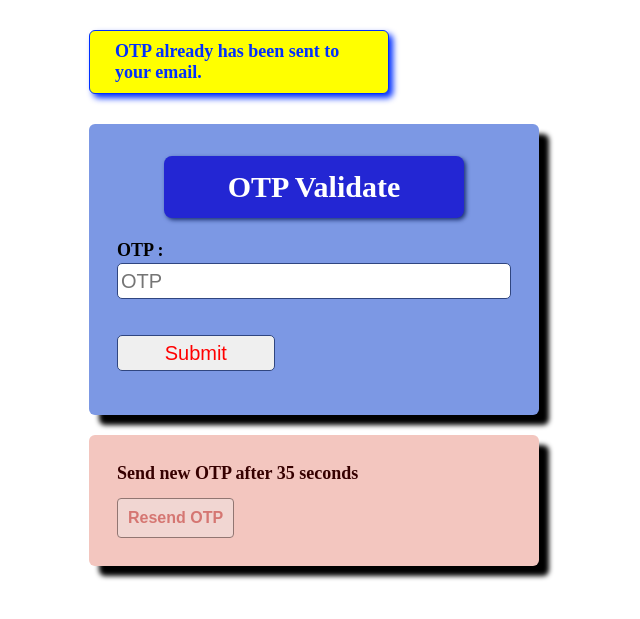
After one commit to bimandas1/FT2-77-PHP-Basic, a PHP site: page /otp_validation.php in a window 1280 px wide. The commit adds this page. Shown: the top 619 px of the page, without its empty margins (326-966 px from the left). Run offline with PHP 8.4, Linux system fonts and the light colour scheme; the visitor is signed in with stand-in values (Sample User, id 1); some libraries are stand-ins or nearby versions.

Commit message:
FT2-82: Added OTP based sign up and reset password.

```diff
--- a/change_password.php
+++ b/change_password.php
@@ -1,5 +1,6 @@
 <?php
 
+// Warning message.
 $warning_id_or_old_password_incorrect = FALSE;
 
 if (isset($_POST['id'])) {
@@ -12,7 +13,7 @@ if (isset($_POST['id'])) {
 
   // If user id and old password is valid.
   if ($db->isValidUser($id, $old_password) == TRUE) {
-    // Change password with the new one.
+    // Change password by the new password.
     $db->changePassword($id, $new_password);
     header('location: ./index.php?msg=Password changed');
   }
@@ -39,7 +40,7 @@ if (isset($_POST['id'])) {
       </div>
     <?php endif; ?>
 
-    <!-- GET parameters -->
+    <!-- Message from GET parameters -->
     <?php if (isset($_GET['msg'])) : ?>
       <div class="alert">
         <p><?= $_GET['msg'] ?></p>
@@ -60,5 +61,4 @@ if (isset($_POST['id'])) {
     </div>
   </div>
 </body>
-
 </html>
--- /dev/null
+++ b/css/otp_validation.css
@@ -0,0 +1,27 @@
+input[name="resend-otp-request"] {
+  pointer-events: none;
+  opacity: 0.4;
+}
+
+.resend-otp {
+  background-color: #f3c6bf;
+  padding: 28px;
+  border-radius: 6px;
+  box-shadow: 10px 10px 5px #000000;
+
+  p {
+    font-size: 18px;
+    font-weight: 600;
+    color: rgb(54, 0, 0);
+    margin-bottom: 14px;
+  }
+
+  input[name="resend-otp-request"] {
+    padding: 10px;
+    border-radius: 4px;
+    border: solid 1px black;
+    color: #aa0000;
+    font-size: 16px;
+    font-weight: 600;
+  }
+}
--- a/mail.php
+++ b/mail.php
@@ -14,10 +14,11 @@ use PHPMailer\PHPMailer\Exception;
  * @param string $new_random_password
  *   Generated random password to be sent to the user's email.
  */
-function mailer($id, $new_random_password){
+function mailer($id, $new_random_password) {
   require __DIR__ . '/creds.php';
+  require 'vendor/autoload.php';
 
-  require 'vendor/autoload.php';
+  // Object of PHP Mailer.
   $mail = new PHPMailer(true);
 
   try {
@@ -35,7 +36,6 @@ function mailer($id, $new_random_password){
     $mail->setFrom($sender_email, 'Mailer');
     // Receiver's email.
     $mail->addAddress($id);
-
     // Content of email.
     $mail->isHTML(true);
     // Subject of the email.
@@ -44,10 +44,11 @@ function mailer($id, $new_random_password){
     $mail->Body    = <<<END
     <h2> This is your new passqord for reset your old password. </h2>
     <h3 style="background-color:yellow;"> $new_random_password </h3>
+    <p> The OTP will be valid for 2 mins. </p>
     <p> Use this password for log in. </p>
     <p> It is recommended to change this password with new one. </p>
     END;
-
+    // Send mail.
     $mail->send();
   }
   catch (Exception $e) {
--- /dev/null
+++ b/otp_validation.php
@@ -0,0 +1,134 @@
+<?php
+
+require __DIR__ . '/random_string.php';
+require __DIR__ . '/mail.php';
+
+session_start();
+// Set Time-zone.
+date_default_timezone_set("Asia/Kolkata");
+// warning message.
+$warning_msg = '';
+
+// If email is not set in session.
+if(isset($_SESSION['authenticate_email']) == FALSE) {
+  die("
+    No session for this page.....
+    <br>
+    Go to <a href='./index.php'> Log In </a> page
+  ");
+}
+
+// POST request - Resend OTP.
+if (isset($_POST['resend-otp-request'])) {
+  $curr_time = strtotime('now');
+  $resend_otp_activation_time = $_SESSION['resend_otp_activation_time'];
+  // If current time is greater/equal 'Resend OTP' activation time.
+  if ($curr_time >= $resend_otp_activation_time) {
+    // Reload the page to send a new OTP.
+    header('location: ./otp_validation.php?msg=A new OTP has been sent to your email');
+  }
+  // Client side must have been modified to send this request before reset otp activation time.
+  else {
+    header('location: ./index.php?msg=Client side must have modified to send this request before reset otp activation time.');
+  }
+}
+
+// POST request - OTP check.
+if (isset($_POST['otp'])) {
+  $curr_time = strtotime('now');
+  $otp_expire_time = $_SESSION['otp_expire'];
+
+  // If current time greater than OTP expiration time.
+  if ($curr_time >= $otp_expire_time) {
+    // OTP time expired. Redirect to Log in page.
+    header('location: ./index.php?msg=OTP time expired.');
+  }
+  // If OTP matched.
+  else if ($_POST['otp'] == $_SESSION['authenticate_otp']) {
+    // To make sure that Email is authenticated by OTP set 'email_authenticated'
+    // variable in SESSION,
+    // so that direct redirect to 'set_password.php' page does not lead
+    // to modify password.
+    $_SESSION['email_authenticated'] = TRUE;
+    header('location: ./set_password.php');
+  }
+  // OTP not matched.
+  else {
+    // Send OTP again.
+    header('location: ./otp_validation.php?msg=OTP not matched. We have resent you a new OTP.');
+  }
+}
+else {
+  // If OTP is not already sent.
+  if (isset($_SESSION['authenticate_otp']) == FALSE) {
+    // Generate OTP and send to user's email.
+    $email = $_SESSION['authenticate_email'];
+    // Generate OTP of 4 length.
+    $otp = generateRandomString(4);
+    // Send to user's email.
+    mailer($email, $otp);
+    // Set OTP in session.
+    $_SESSION['authenticate_otp'] = $otp;
+    // Set time-zone.
+    date_default_timezone_set("Asia/Kolkata");
+    // Set OTP expiration time.
+    $_SESSION['otp_expire'] = strtotime('+30 second');
+    // Set Resend OTP option activation time.
+    $_SESSION['resend_otp_activation_time'] = strtotime('+40 second');
+  }
+  else {
+    // Modify the GET parameter.
+    $_GET['msg'] = 'OTP already has been sent to your email.';
+  }
+}
+?>
+
+<!DOCTYPE html>
+<html lang="en">
+<head>
+  <meta charset="UTF-8">
+  <meta name="viewport" content="width=device-width, initial-scale=1.0">
+  <title> OTP Validate </title>
+  <link rel="stylesheet" href="css/data_input.css">
+  <link rel="stylesheet" href="./css/otp_validation.css">
+</head>
+<body>
+  <div class="main">
+    <!-- GET message -->
+    <?php if (isset($_GET['msg'])) : ?>
+      <div class="alert">
+        <p><?= $_GET['msg'] ?></p>
+      </div>
+    <?php endif; ?>
+
+    <!-- If user is already registered -->
+    <?php if ($warning_msg != '') : ?>
+      <div class="alert wrong">
+        <p><?= $warning_msg ?></p>
+      </div>
+    <?php endif; ?>
+
+    <div class="data-input">
+      <div class="title">
+        <p>OTP Validate</p>
+      </div>
+
+      <!-- Input form -->
+      <form action="./otp_validation.php" method="POST">
+        <label for="id"> OTP : </label>
+        <input type="text" name="otp" placeholder="OTP">
+        <input type="submit">
+      </form>
+    </div>
+
+    <!-- Resend OTP -->
+    <div class="resend-otp">
+      <form action="/otp_validation.php" method="POST">
+        <p id="countdown-showing-line"></p>
+        <input type="submit" name="resend-otp-request" value="Resend OTP">
+      </form>
+    </div>
+  </div>
+</body>
+  <script src="./script/resend_otp.js"></script>
+</html>
--- /dev/null
+++ b/script/resend_otp.js
@@ -0,0 +1,30 @@
+// Select countdown line.
+let countdownShowingLine = document.querySelector('#countdown-showing-line');
+// Select Reset OTP button.
+let resetOtpRequestButton = document.querySelector('input[name="resend-otp-request"]');
+
+let countDownTime = 40;
+
+/**
+ * Function to update resend otp time and the button.
+ */
+function updateResendOtpactivationtime () {
+  // Update the time.
+  countdownShowingLine.textContent = 'Send new OTP after ' + countDownTime + ' seconds';
+
+  countDownTime--;
+
+  // Time is over.
+  if (countDownTime < 0) {
+    // Stop calling the function in every 1 second.
+    clearInterval(intervalId);
+    countdownShowingLine.style.display = 'none';
+    resetOtpRequestButton.style.pointerEvents = 'auto';
+    resetOtpRequestButton.style.opacity = '1';
+    // Make the resend OTP button clickable.
+    resetOtpRequestButton.style.cursor = 'pointer';
+  }
+}
+
+// Reload countdown line and timer after every 1 second.
+const intervalId = setInterval(updateResendOtpactivationtime, 1000);
```
Also changed, not shown: index.php (+7 -2 lines), register.php (+17 -12 lines), reset_password.php (+8 -11 lines), set_password.php (added, +75 -0 lines), validate_email.php (added, +14 -0 lines).
